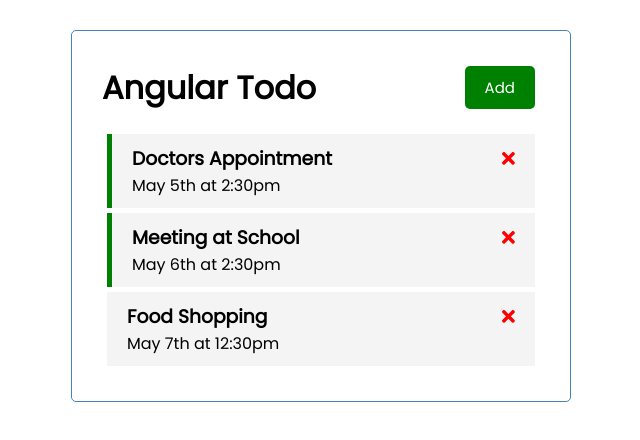
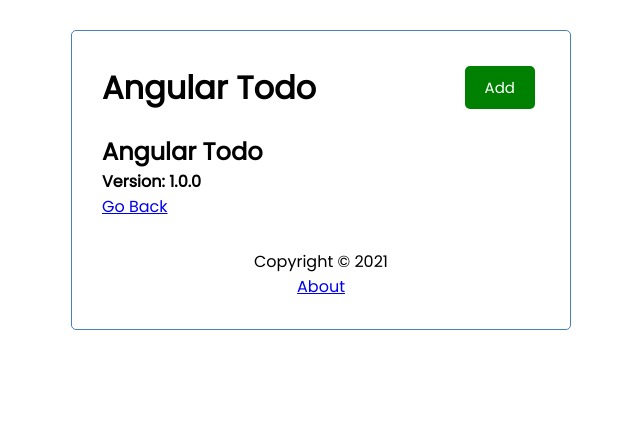
Before and after one commit to evaldosantos/angular-todo, an Angular app: page /about in a window 1280 px wide. Shown: the top 440 px of the page, without its empty margins (319-959 px from the left). Built offline with nearby package versions, Linux system fonts and the light colour scheme; data requests are answered from the project's data file.

Commit message:
setup navigation: add about, footer

```diff
--- a/src/app/app.component.html
+++ b/src/app/app.component.html
@@ -1,4 +1,5 @@
 <div class="container">
   <app-header></app-header>
-  <app-tasks></app-tasks>
+  <router-outlet></router-outlet>
+  <app-footer></app-footer>
 </div>
--- a/src/app/app.module.ts
+++ b/src/app/app.module.ts
@@ -2,6 +2,7 @@
 import { BrowserModule } from '@angular/platform-browser';
 import { HttpClientModule } from '@angular/common/http';
 import { FormsModule } from '@angular/forms';
+import { RouterModule, Routes } from '@angular/router';
 
 import { AppComponent } from './app.component';
 import { HeaderComponent } from './components/header/header.component';
@@ -10,6 +11,17 @@
 import { TaskItemComponent } from './components/task-item/task-item.component';
 import { FontAwesomeModule } from '@fortawesome/angular-fontawesome';
 import { AddTaskComponent } from './components/add-task/add-task.component';
+import { AboutComponent } from './components/about/about.component';
+import { FooterComponent } from './components/footer/footer.component';
+
+const appRoutes: Routes = [
+  {
+    path: '', component: TasksComponent
+  },
+  {
+    path: 'about', component: AboutComponent
+  }
+]
 
 @NgModule({
   declarations: [
@@ -18,13 +30,16 @@
     ButtonComponent,
     TasksComponent,
     TaskItemComponent,
-    AddTaskComponent
+    AddTaskComponent,
+    AboutComponent,
+    FooterComponent
   ],
   imports: [
     BrowserModule,
     FontAwesomeModule,
     HttpClientModule,
-    FormsModule
+    FormsModule,
+    RouterModule.forRoot(appRoutes)
   ],
   providers: [],
   bootstrap: [AppComponent]
--- /dev/null
+++ b/src/app/components/about/about.component.html
@@ -0,0 +1,5 @@
+<div>
+  <h2>Angular Todo</h2>
+  <h4>Version: 1.0.0</h4>
+  <a routerLink="/">Go Back</a>
+</div>
--- /dev/null
+++ b/src/app/components/about/about.component.ts
@@ -0,0 +1,15 @@
+import { Component, OnInit } from '@angular/core';
+
+@Component({
+  selector: 'app-about',
+  templateUrl: './about.component.html',
+  styleUrls: ['./about.component.css']
+})
+export class AboutComponent implements OnInit {
+
+  constructor() { }
+
+  ngOnInit(): void {
+  }
+
+}
--- /dev/null
+++ b/src/app/components/footer/footer.component.css
@@ -0,0 +1,4 @@
+footer {
+  margin-top: 30px;
+  text-align: center;
+}
--- /dev/null
+++ b/src/app/components/footer/footer.component.html
@@ -0,0 +1,4 @@
+<footer>
+  <p>Copyright &copy; 2021</p>
+  <a routerLink="/about">About</a>
+</footer>
--- /dev/null
+++ b/src/app/components/footer/footer.component.ts
@@ -0,0 +1,15 @@
+import { Component, OnInit } from '@angular/core';
+
+@Component({
+  selector: 'app-footer',
+  templateUrl: './footer.component.html',
+  styleUrls: ['./footer.component.css']
+})
+export class FooterComponent implements OnInit {
+
+  constructor() { }
+
+  ngOnInit(): void {
+  }
+
+}
```
Also changed, not shown: src/app/components/about/about.component.css (added), 2 other files (tests, documents, lock files or other folders).
